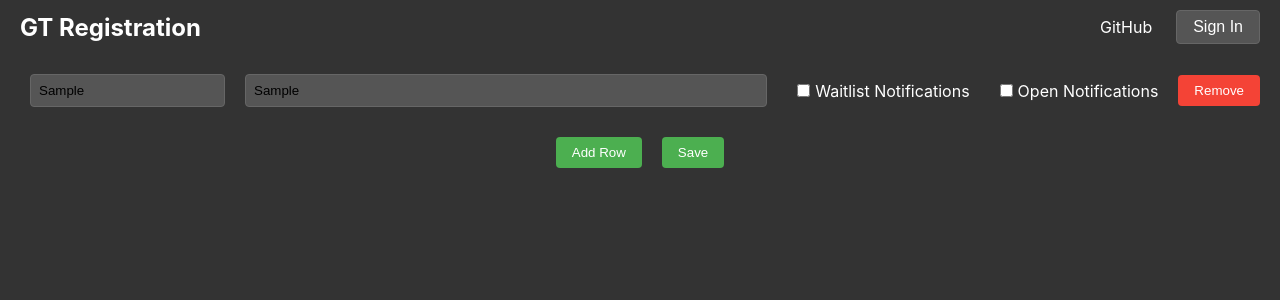
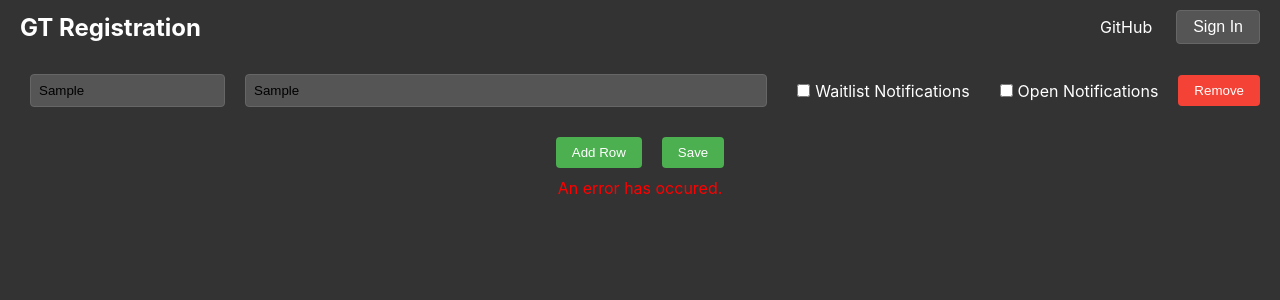
Before and after one commit to akhilkammila/course-registration-frontend, a React (Create React App) app: page / in a window 1280 px wide. Both pictures are taken after typing "Sample", "Sample" into the empty fields and a click on the button "Save". Shown: the top 300 px of the page. Built offline with nearby package versions, Linux system fonts and the light colour scheme; no server answers.

Commit message:
addable classes and backend posts

```diff
--- a/src/components/CourseList.css
+++ b/src/components/CourseList.css
@@ -98,3 +98,8 @@
   .save-button:hover {
     background-color: #388E3C; /* Darker green on hover */
   }
+
+  .courselist-feedback {
+    color: red;
+    margin-top: 10px; /* Space above the feedback message */
+  }
--- a/src/components/CourseList.tsx
+++ b/src/components/CourseList.tsx
@@ -1,6 +1,11 @@
 // CourseList.tsx
 import React, { useState } from 'react';
 import './CourseList.css';
+
+interface CourseListProps {
+  isSignedIn: boolean;
+  accountName: string;
+}
 
 interface CourseRow {
   crn: string;
@@ -9,7 +14,11 @@ interface CourseRow {
   open: boolean;
 }
 
-const CourseList: React.FC = () => {
+const CourseList: React.FC<CourseListProps> = ({isSignedIn, accountName}) => {
+  const apiBaseUrl = 'http://127.0.0.1:5000'
+
+  const [feedback, setFeedback] = useState('');
+
   const [rows, setRows] = useState<CourseRow[]>([
     { crn: '', notes: '', waitlist: false, open: false },
   ]);
@@ -36,11 +45,24 @@ const CourseList: React.FC = () => {
     setRows(newRows);
   };
 
-  const handleSave = () => {
-    // Implement your save logic here
-    // For demonstration, we're just logging the current state to the console
-    console.log('Saving rows:', rows);
-    // If saving to server, you would make an API call here
+  const handleSave = async() => {
+    const filteredRows = rows.filter(row => row.crn.trim() !== '');
+    console.log(filteredRows)
+
+    // Post call to send rows to server
+    try {
+      const response = await fetch(`${apiBaseUrl}/update_classes`, {
+        method: 'POST',
+        headers: {
+          'Content-Type': 'application/json',
+        },
+        body: JSON.stringify({ accountName, rows: filteredRows }),
+      });
+      const data = await response.json();
+      setFeedback(data.message);
+    } catch (error) {
+      setFeedback('An error has occured.')
+    }
   };
 
   return (
@@ -84,6 +106,7 @@ const CourseList: React.FC = () => {
         <button onClick={handleAddRow} className="add-row-button">Add Row</button>
         <button onClick={handleSave} className="save-button">Save</button>
       </div>
+      {feedback && <div className="courselist-feedback">{feedback}</div>}
 
     </div>
   );
--- a/src/components/HomePage.tsx
+++ b/src/components/HomePage.tsx
@@ -4,11 +4,6 @@ import Header from './Header';
 import SignInModal from './SignInModal'; // Import the modal component
 import CourseList from './CourseList'
 import './HomePage.css';
-import {
-  BrowserRouter as Router,
-  Route,
-  Routes,
-} from 'react-router-dom';
 
 function HomePage() {
   const [isSignedIn, setIsSignedIn] = useState(false);
@@ -47,7 +42,10 @@ function HomePage() {
         onSignIn={handleOpenModal}
         onSignOut={handleSignOut}
       />
-      <CourseList/>
+      <CourseList
+        isSignedIn={isSignedIn}
+        accountName={accountName}
+      />
       {showModal && <SignInModal onClose={handleCloseModal} onSignInSuccess={handleSignInSuccess}/>}
     </div>
   );
```
